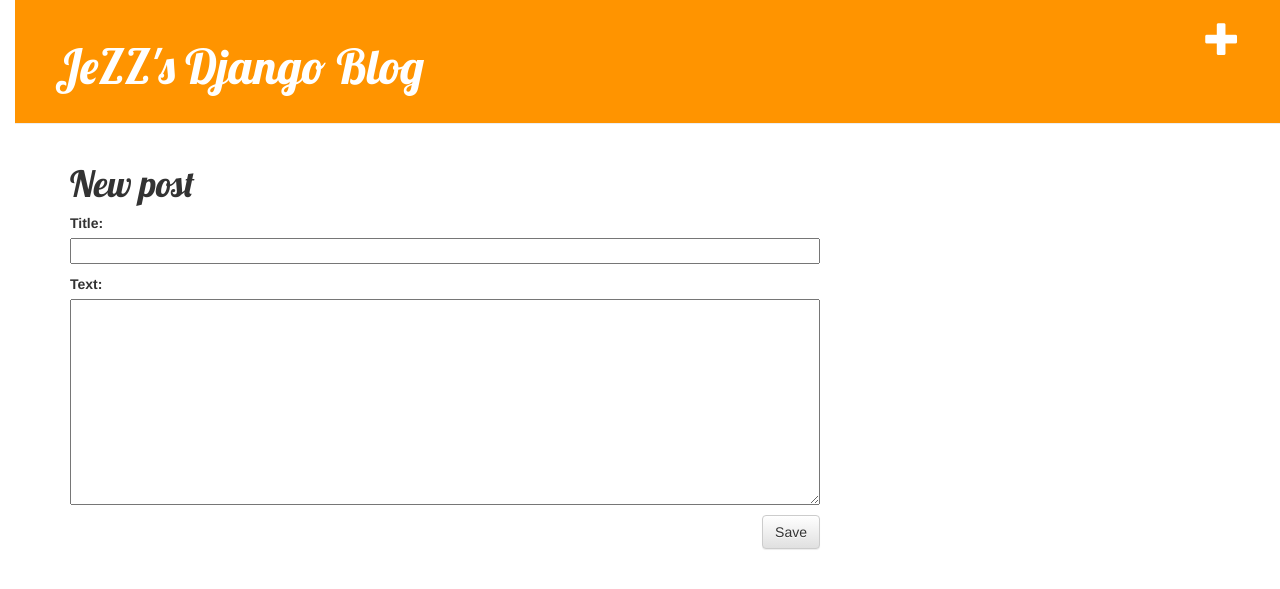
After one commit to jeremypashby/PythonLearning, a Django app: page /post/new/ in a window 1280 px wide. The commit adds this page. Shown: the top 589 px of the page. Run offline with Django 3.2, Linux system fonts and the light colour scheme; some libraries are stand-ins or nearby versions.

Commit message:
Small changes

```diff
--- /dev/null
+++ b/SmallProjectDjangoGirls/myvenv/blog/forms.py
@@ -0,0 +1,9 @@
+from django import forms
+
+from .models import Post
+
+class PostForm(forms.ModelForm):
+
+    class Meta:
+        model = Post
+        fields = ('title', 'text',)
--- a/SmallProjectDjangoGirls/myvenv/blog/templates/blog/base.html
+++ b/SmallProjectDjangoGirls/myvenv/blog/templates/blog/base.html
@@ -10,7 +10,8 @@
     <body>
       <body>
           <div class="page-header">
-              <h1><a href="/">Jeremy Testing Django</a></h1>
+              <a href="{% url 'post_new' %}" class="top-menu"><span class="glyphicon glyphicon-plus"></span></a>
+              <h1><a href="/">JeZZ's Django Blog</a></h1>
           </div>
           <div class="content container">
               <div class="row">
--- /dev/null
+++ b/SmallProjectDjangoGirls/myvenv/blog/templates/blog/post_edit.html
@@ -0,0 +1,9 @@
+{% extends 'blog/base.html' %}
+
+{% block content %}
+    <h1>New post</h1>
+    <form method="POST" class="post-form">{% csrf_token %}
+        {{ form.as_p }}
+        <button type="submit" class="save btn btn-default">Save</button>
+    </form>
+{% endblock %}
--- a/SmallProjectDjangoGirls/myvenv/blog/urls.py
+++ b/SmallProjectDjangoGirls/myvenv/blog/urls.py
@@ -4,4 +4,5 @@ from . import views
 urlpatterns = [
     url(r'^$', views.post_list, name='post_list'),
     url(r'^post/(?P<pk>\d+)/$', views.post_detail, name='post_detail'),
+    url(r'^post/new/$', views.post_new, name='post_new'),
 ]
--- a/SmallProjectDjangoGirls/myvenv/blog/views.py
+++ b/SmallProjectDjangoGirls/myvenv/blog/views.py
@@ -1,6 +1,7 @@
 from django.shortcuts import render, get_object_or_404
 from django.utils import timezone
 from .models import Post
+from .forms import PostForm
 
 def post_list(request):
     posts = Post.objects.filter(published_date__lte=timezone.now()).order_by('published_date')
@@ -9,3 +10,16 @@ def post_list(request):
 def post_detail(request, pk):
     post = get_object_or_404(Post, pk=pk)
     return render(request, 'blog/post_detail.html', {'post': post})
+
+def post_new(request):
+    if request.method == "POST":
+        form = PostForm(request.POST)
+        if form.is_valid():
+            post = form.save(commit=False)
+            post.author = request.user
+            post.published_date = timezone.now()
+            post.save()
+            return redirect('post_detail', pk=post.pk)
+    else:
+        form = PostForm()
+    return render(request, 'blog/post_edit.html', {'form': form})
```
Also changed, not shown: SmallProjectDjangoGirls/myvenv/db.sqlite3, 3 other files.
